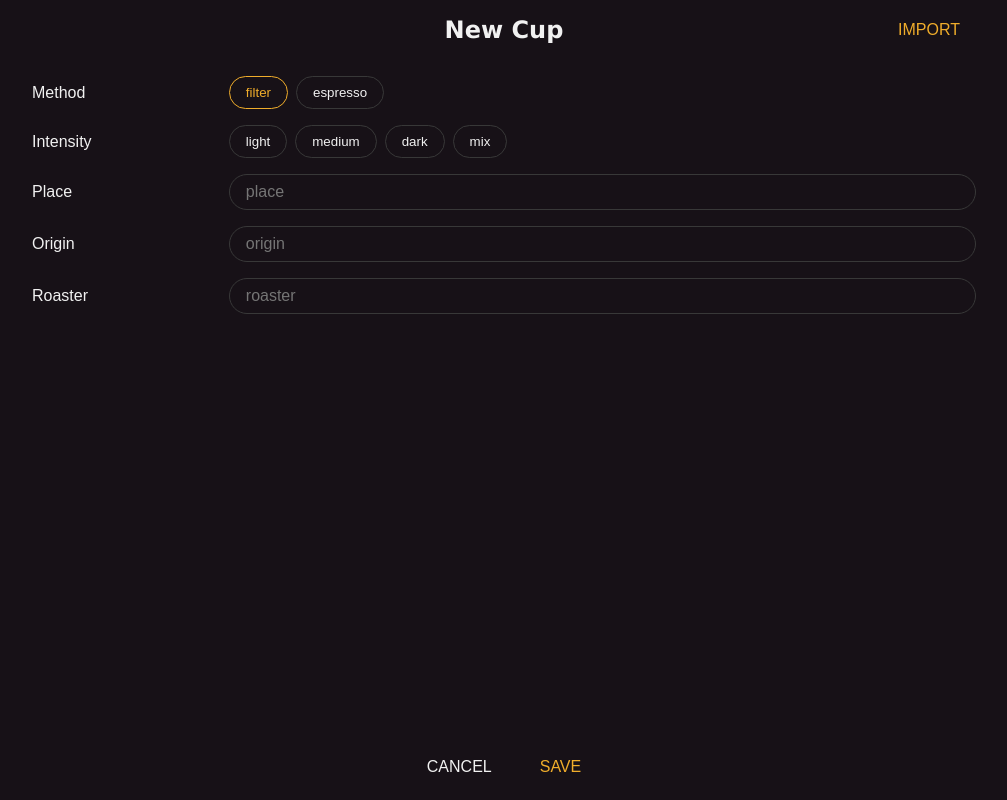
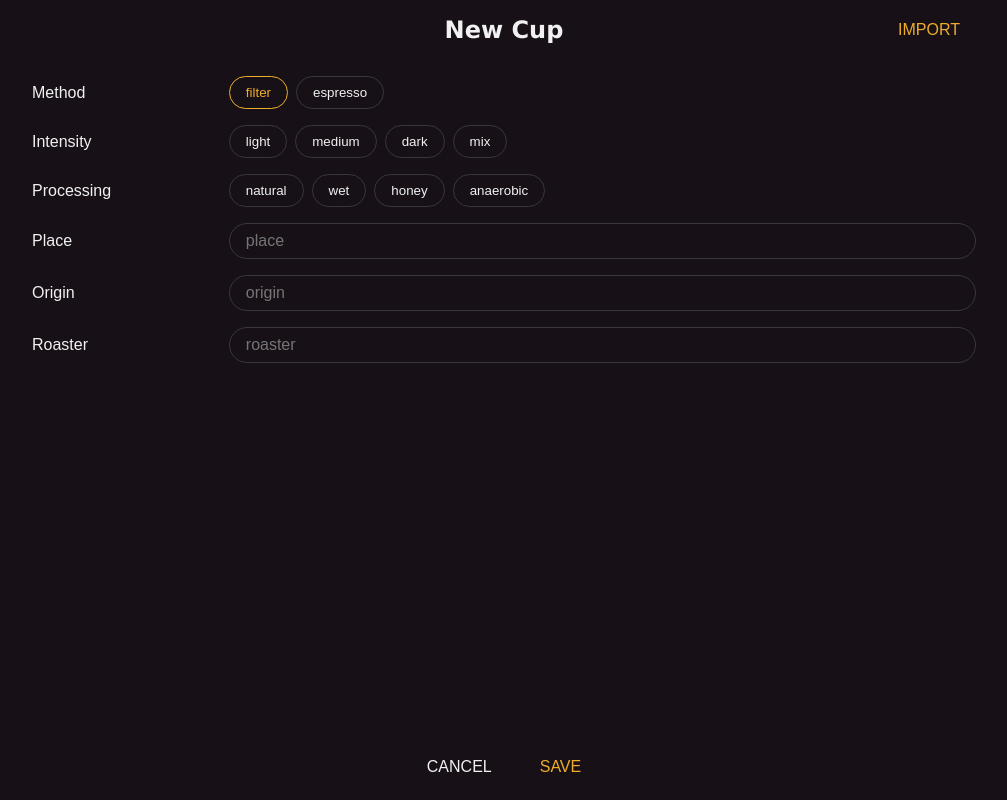
Before and after one commit to pipan/coffee-jurnal, a Vue app: page /create in a window 1280 px wide. Shown: the whole page, without its empty margins (136-1143 px from the left). Built offline with nearby package versions, Linux system fonts and the light colour scheme.

Commit message:
processing methods

```diff
--- a/src/components/CoffeeDetailForm.vue
+++ b/src/components/CoffeeDetailForm.vue
@@ -5,7 +5,10 @@
                 <ToggleSwitch :options="coffeeTypes" :value="coffeeType" @change="coffeeTypeValue = $event"></ToggleSwitch>
             </InlineInput>
             <InlineInput label="Intensity">
-                <ToggleSwitch :options="coffeeRoastIntensities" :value="coffeeRoastIntensity" @change="coffeeRoastIntensityValue = $event"></ToggleSwitch>
+                <ToggleSwitch :options="coffeeRoastIntensities" :value="coffeeRoastIntensity" @change="coffeeRoastIntensityValue = $event" :nullable="true"></ToggleSwitch>
+            </InlineInput>
+            <InlineInput label="Processing">
+                <ToggleSwitch :options="coffeeProcessings" :value="coffeeProcessing" @change="coffeeProcessingValue = $event" :nullable="true"></ToggleSwitch>
             </InlineInput>
 
             <InputReference inputId="coffee-place"
@@ -56,7 +59,8 @@ export default {
             coffeePlaceValue: undefined,
             coffeeOriginValue: undefined,
             coffeeRoasterValue: undefined,
-            coffeeRoastIntensityValue: undefined
+            coffeeRoastIntensityValue: undefined,
+            coffeeProcessingValue: undefined
         }
     },
     computed: {
@@ -90,6 +94,12 @@ export default {
             }
             return this.item.coffeeRoastIntensity || ''
         },
+        coffeeProcessing: function () {
+            if (this.coffeeProcessingValue !== undefined) {
+                return this.coffeeProcessingValue
+            }
+            return this.item.coffeeProcessing || ''
+        },
         coffeeRoastIntensities: function() {
             return this.$store.state.coffeeRoastIntensities
         },
@@ -104,6 +114,9 @@ export default {
         },
         coffeeRoasterOptions: function() {
             return this.$store.getters.coffeeRoasterOptions
+        },
+        coffeeProcessings: function() {
+            return this.$store.state.coffeeProcessings
         }
     },
     methods: {
@@ -116,7 +129,8 @@ export default {
                 coffeeOrigin: this.coffeeOrigin,
                 coffeeRoaster: this.coffeeRoaster,
                 coffeeType: this.coffeeType,
-                coffeeRoastIntensity: this.coffeeRoastIntensity
+                coffeeRoastIntensity: this.coffeeRoastIntensity,
+                coffeeProcessing: this.coffeeProcessing
             })
         },
         back: function () {
--- a/src/store/index.js
+++ b/src/store/index.js
@@ -33,6 +33,24 @@ export default createStore({
       {
         id: 'mix',
         name: 'mix'
+      }
+    ],
+    coffeeProcessings: [
+      {
+        id: 'natural',
+        name: 'natural'
+      },
+      {
+        id: 'wet',
+        name: 'wet'
+      },
+      {
+        id: 'honey',
+        name: 'honey'
+      },
+      {
+        id: 'anaerobic',
+        name: 'anaerobic'
       }
     ],
     displayMode: 'grid'
```
